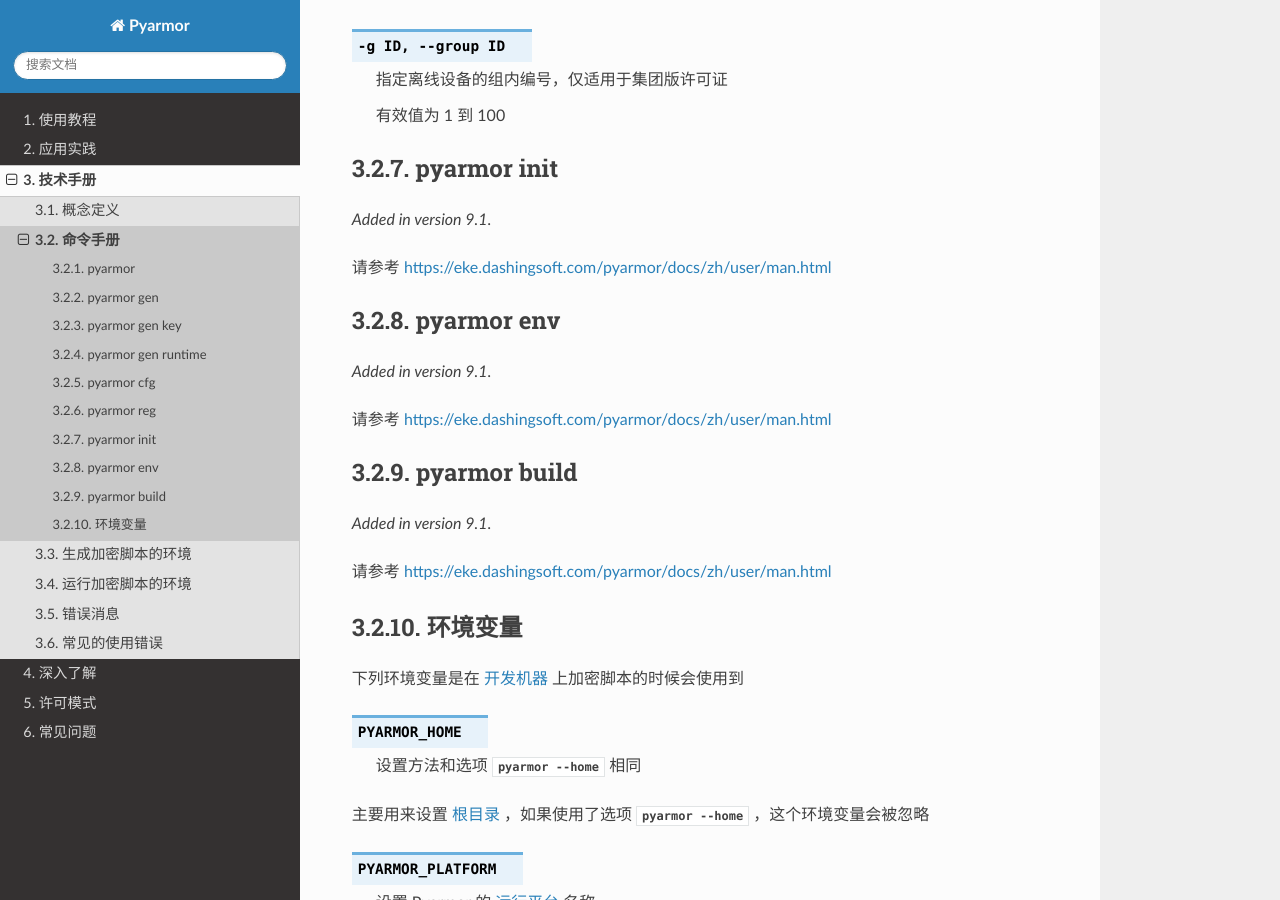
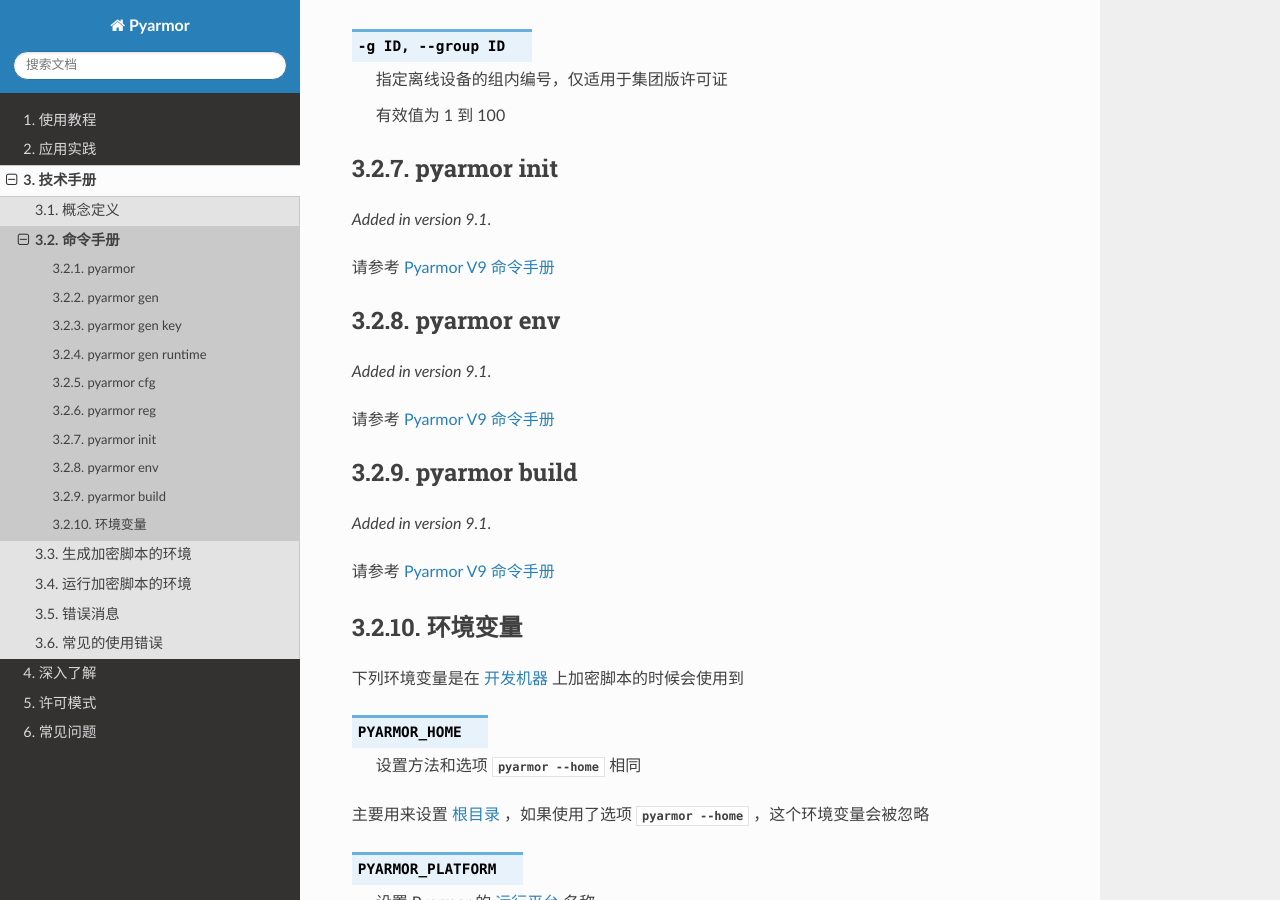
Before and after one commit to dashingsoft/pyarmor-docs-zh, a Sphinx documentation site: the page built from docs/reference/man.rst, in a window 1280 px wide and 900 px high, scrolled down 27366 px. Built offline with Sphinx 7.4.7 and the Read the Docs theme 3.1.0, drawn with Linux system fonts in a browser that asks for light colours.

Commit message:
Refine link format

```diff
--- a/docs/_common_definitions.txt
+++ b/docs/_common_definitions.txt
@@ -6,6 +6,8 @@
 .. _Pyarmor 最终用户许可协议: https://github.com/dashingsoft/pyarmor/blob/master/LICENSE-ZH
 .. _MyCommerce Shopping: https://order.mycommerce.com/product?vendorid=200089125&productid=301044051
 .. _Pyarmor Shopping Cart: https://jondy.github.io/paypal/index.html
+.. _Pyarmor V9 命令手册: https://pyarmor.eke.org.cn/archive/v9/docs/zh/user/man.html
+.. _Pyarmor V9 文档: https://pyarmor.eke.org.cn/v9.html
 
 .. |pyarmor| replace:: :doc:`pyarmor <man>`
 .. |Pyarmor| replace:: :term:`Pyarmor`
--- a/docs/index.rst
+++ b/docs/index.rst
@@ -9,9 +9,7 @@
 
 .. important::
 
-   Pyarmor 9.1.0 中新增功能的文档也同时发布在新的 Pyarmor 学习系统中
-
-   |V9doc|
+   Pyarmor 9.1.0 中新增功能的文档也同时发布在新的 `Pyarmor V9 文档`_
 
    包括三个新命令: `pyarmor init`, `pyarmor env`, `pyarmor build`
 
--- a/docs/reference/man.rst
+++ b/docs/reference/man.rst
@@ -1023,7 +1023,7 @@
 
 .. versionadded:: 9.1
 
-请参考 |V9man|
+请参考 `Pyarmor V9 命令手册`_
 
 .. _pyarmor env:
 
@@ -1032,7 +1032,7 @@
 
 .. versionadded:: 9.1
 
-请参考 |V9man|
+请参考 `Pyarmor V9 命令手册`_
 
 .. _pyarmor build:
 
@@ -1041,7 +1041,7 @@
 
 .. versionadded:: 9.1
 
-请参考 |V9man|
+请参考 `Pyarmor V9 命令手册`_
 
 环境变量
 ========
```
Also changed, not shown: other parts of docs/_common_definitions.txt (+0 -2 lines).
